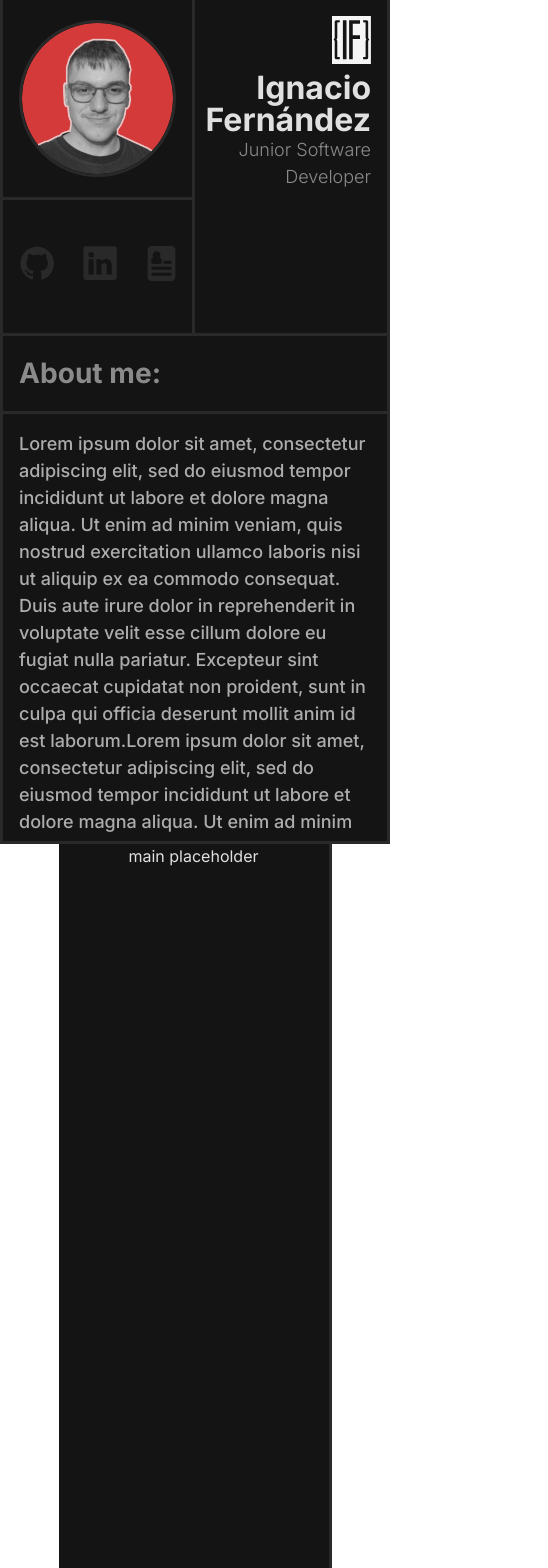
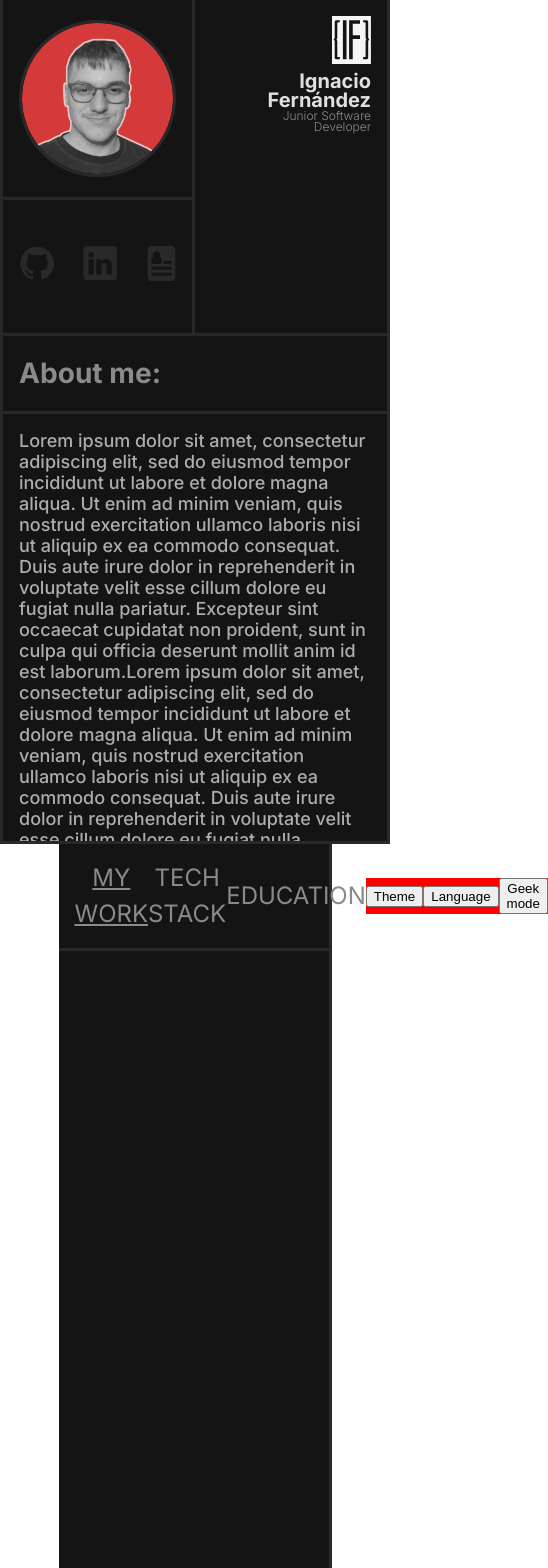
Before and after one commit to ignfer/portfolio, a React (Vite) app: page / in a window 390 px wide. Shown: the top 1568 px of the page, 548 px wide, since content can reach past the window. Built offline with nearby package versions, Linux system fonts and the light colour scheme.

Commit message:
Upload
- progress made on the navbar
- added responsiveness for the logo's font

```diff
--- a/src/App.jsx
+++ b/src/App.jsx
@@ -1,16 +1,14 @@
 import { useState } from 'react'
 import './App.css'
+
 import Header from './components/Header/Header.jsx'
+import Main from './components/Main/Main.jsx'
 
 function App() {
-
   return (
     <>
       <Header/>
-      <main>
-        main placeholder
-
-      </main>
+      <Main/>
     </>
   )
 }
--- a/src/components/AboutMeContent/AboutMeContent.css
+++ b/src/components/AboutMeContent/AboutMeContent.css
@@ -14,6 +14,7 @@
   color:var(--dark-color-3);
   font-weight: 500;
   transition: all 0.4s;
+  line-height: normal;
 }
 
 .about-me-content:hover > p{
--- a/src/components/Logo/Logo.css
+++ b/src/components/Logo/Logo.css
@@ -27,12 +27,16 @@
 .header-title-section > h4{
   font-weight: 300;
   color: var(--dark-color-2);
-  font-size:large;
+  /* font-size:large;
+  line-height: normal; */
+  font-size: clamp(12px,1vw,24px);
+  line-height: clamp(0.7rem,1vw,2rem);
 }
 
 .header-title-section > h1{
-  font-size: xx-large;
-  line-height: 2rem;
+  /* font-size: xx-large; */
+  font-size: clamp(20px,2vw,52px);
+  line-height: clamp(1.2rem,2vw,3rem);
   transition: all 0.4s;
 }
 
--- /dev/null
+++ b/src/components/Main/Main.jsx
@@ -0,0 +1,13 @@
+import './Main.css'
+
+import NavBar from '../NavBar/NavBar';
+
+export default function Main(){
+  return(
+    <>
+      <main>
+        <NavBar/>
+      </main>
+    </>
+  );
+}
--- /dev/null
+++ b/src/components/NavBar/NavBar.css
@@ -0,0 +1,32 @@
+.navbar{
+  padding: 1rem;
+
+  display: flex;
+  justify-content: space-around;
+  align-items: center;
+
+  font-size: x-large;
+
+  border-bottom-style: solid;
+  border-width: var(--border-default-width);
+  border-color: var(--dark-color-1);
+
+  color:var(--dark-color-2);
+
+  list-style: none;
+}
+
+.navbar > li {
+  cursor: pointer;
+  transition:all 0.4s;
+}
+
+.navbar > li:hover{
+  color:var(--dark-color-4);
+  text-shadow: 0px 2px 10px var(--dark-color-2);
+}
+
+.selected{
+  text-decoration: underline;
+  text-decoration-thickness: var(--border-default-width);
+}
--- /dev/null
+++ b/src/components/NavBar/NavBar.jsx
@@ -0,0 +1,17 @@
+import './NavBar.css'
+
+import ToggleButtons from '../ToggleButtons/ToggleButtons';
+
+export default function NavBar(){
+  return(
+    <>
+      <ul className='navbar'>
+        <li className='selected'>MY WORK</li>
+        <li>TECH STACK</li>
+        <li>EDUCATION</li>
+        <ToggleButtons/>
+      </ul>
+
+    </>
+  );
+}
--- /dev/null
+++ b/src/components/ToggleButtons/ToggleButtons.css
@@ -0,0 +1,6 @@
+.toggle-buttons{
+  display: flex;
+  justify-content: space-between;
+  align-items: center;
+  background-color: red;
+}
--- /dev/null
+++ b/src/components/ToggleButtons/ToggleButtons.jsx
@@ -0,0 +1,13 @@
+import './ToggleButtons.css'
+
+export default function ToggleButtons(){
+  return(
+    <>
+      <section className='toggle-buttons'>
+        <button>Theme</button>
+        <button>Language</button>
+        <button>Geek mode</button>
+      </section>
+    </>
+  );
+}
```
Also changed, not shown: src/components/Main/Main.css (added).
